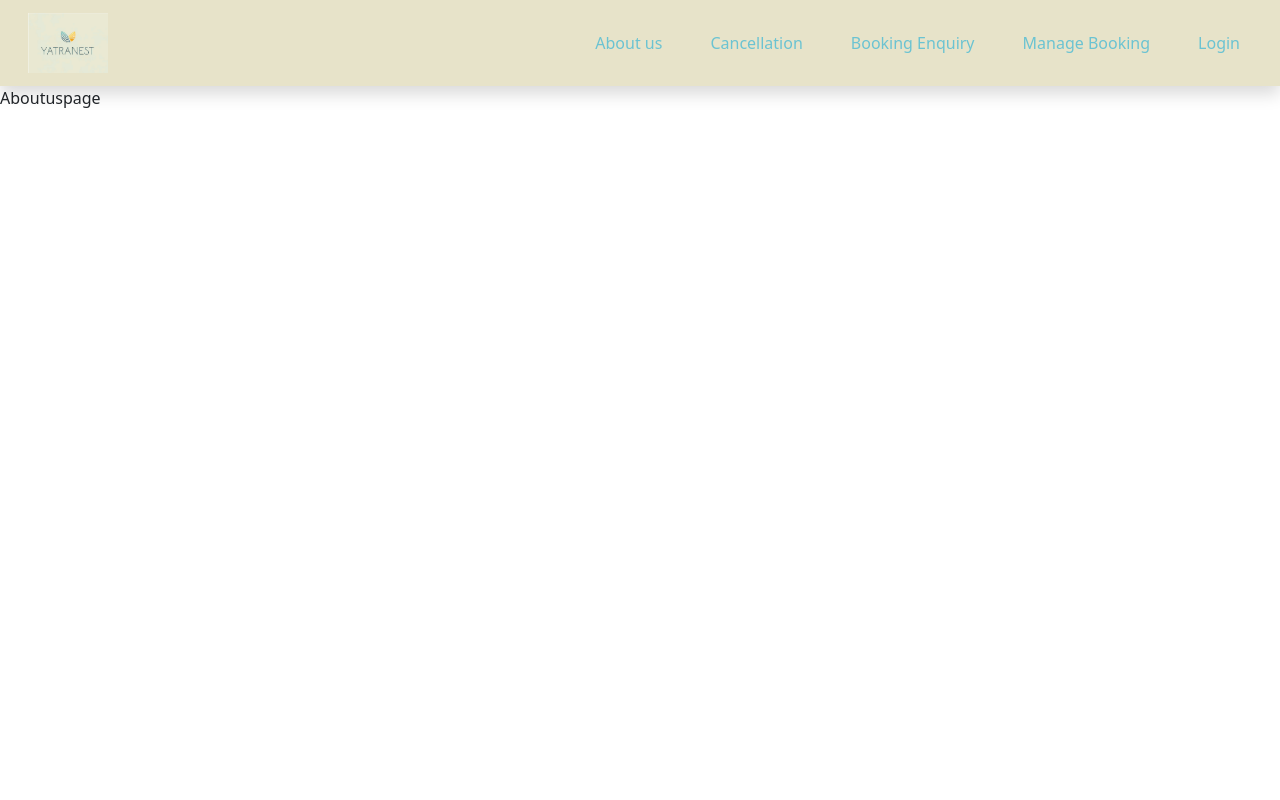
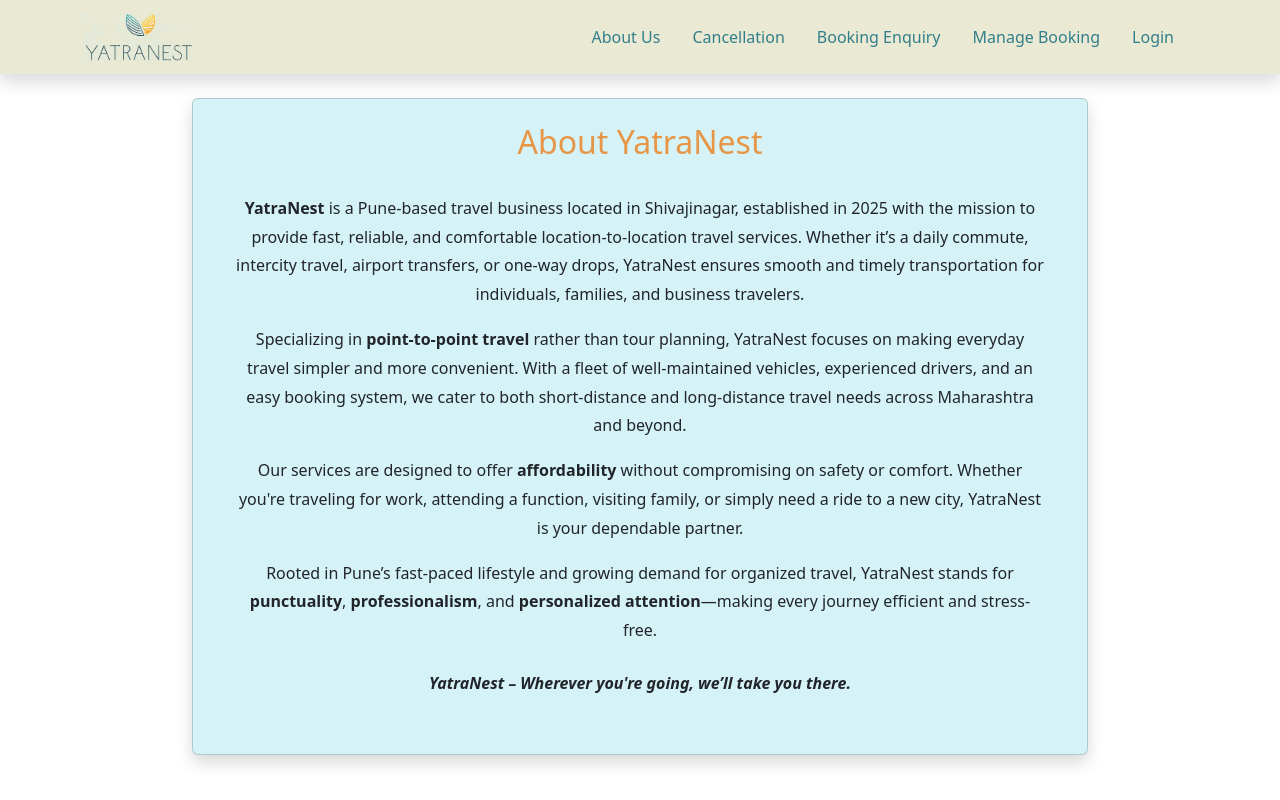
Before and after one commit to Kshitij-Shinde-dev/YatraNest, a React (Create React App) app: page /Aboutuspage in a window 1280 px wide. Built offline with nearby package versions, Linux system fonts and the light colour scheme.

Commit message:
init about & nav change

```diff
--- a/src/components/aboutuspage/Aboutuspage.css
+++ b/src/components/aboutuspage/Aboutuspage.css
@@ -0,0 +1,14 @@
+.card{
+    max-width: 70%;
+    margin: 2rem;
+    padding: 3rem;
+    align-items: center;
+    text-align: center;
+    background-color: #84d9e857;
+}
+.heading{
+    color: #e69646;
+}
+p {
+  line-height: 1.8;
+}
--- a/src/components/aboutuspage/Aboutuspage.js
+++ b/src/components/aboutuspage/Aboutuspage.js
@@ -1,9 +1,49 @@
 import React from 'react'
 import "./Aboutuspage.css"
+import { Card } from 'react-bootstrap'
 
 function Aboutuspage() {
   return (
-    <div>Aboutuspage</div>
+    <div className='d-flex justify-content-center align-items-center '>
+       <Card className="card shadow p-4 my-4">
+      <h2 className="mb-3">
+        <span className="heading">About YatraNest</span>
+      </h2>
+
+      <Card.Body className="fs-6 text-dark">
+        <p>
+          <strong>YatraNest</strong> is a Pune-based travel business located in Shivajinagar,
+          established in 2025 with the mission to provide fast, reliable, and comfortable
+          location-to-location travel services. Whether it’s a daily commute, intercity travel,
+          airport transfers, or one-way drops, YatraNest ensures smooth and timely transportation
+          for individuals, families, and business travelers.
+        </p>
+
+        <p>
+          Specializing in <strong>point-to-point travel</strong> rather than tour planning,
+          YatraNest focuses on making everyday travel simpler and more convenient. With a fleet of
+          well-maintained vehicles, experienced drivers, and an easy booking system, we cater to
+          both short-distance and long-distance travel needs across Maharashtra and beyond.
+        </p>
+
+        <p>
+          Our services are designed to offer <strong>affordability</strong> without compromising on
+          safety or comfort. Whether you're traveling for work, attending a function, visiting
+          family, or simply need a ride to a new city, YatraNest is your dependable partner.
+        </p>
+
+        <p>
+          Rooted in Pune’s fast-paced lifestyle and growing demand for organized travel, YatraNest
+          stands for <strong>punctuality</strong>, <strong>professionalism</strong>, and
+          <strong> personalized attention</strong>—making every journey efficient and stress-free.
+        </p>
+
+        <p className="fw-semibold fst-italic text-center mt-4">
+          YatraNest – Wherever you're going, we’ll take you there.
+        </p>
+      </Card.Body>
+    </Card>
+    </div>
   )
 }
 
--- a/src/components/navigationheader/Navigationheader.css
+++ b/src/components/navigationheader/Navigationheader.css
@@ -1,18 +1,30 @@
-.img{
-    max-width: 5rem;
-    max-height: 5rem;
+.img {
+  max-width: 7rem;
+  max-height: 7rem;
 }
-.color1{
-    background-color: #e7e3c9;
+.color1 {
+  background-color: #eae9d3 !important; /* ensure it overrides Bootstrap */
 }
-.spacing{
-    margin-right: 2rem;
+
+.spacing {
+  margin-right: 1rem;
 }
-.navbg{
-    color: #6bc3d2;
-    /* background-color: #6bc3d2; */
-    border: 0cm;
-    border-radius: 10px;
-    padding-left: 3rem;
-    padding-right: 3rem;
+
+.navbg {
+  color: #327f8c !important;
+  background-color: transparent;
+  border: none;
+  padding: 0.5rem 1rem;
+  border-radius: 10px;
+  font-weight: 400;
+  transition: background-color 0.3s ease, color 0.3s ease;
 }
+
+.navbg:hover {
+  background-color: #e5e4cc;
+  color: #45929f !important;
+}
+
+.stick {
+  z-index: 1030;
+}
--- a/src/components/navigationheader/Navigationheader.js
+++ b/src/components/navigationheader/Navigationheader.js
@@ -1,30 +1,29 @@
-import React from 'react'
+import React from 'react';
 import Container from 'react-bootstrap/Container';
 import Nav from 'react-bootstrap/Nav';
 import Navbar from 'react-bootstrap/Navbar';
-import NavDropdown from 'react-bootstrap/NavDropdown';
-import './Navigationheader.css'
+import './Navigationheader.css';
 
 function Navigationheader() {
   return (
-    <div>
-      <Navbar expand="lg" className='shadow color1 sticky'>
-        <Container>
-          <Navbar.Brand href='/'><img src='./Images/YatraNest.png' alt='logo' className='img ms-3'></img></Navbar.Brand>
-          <Navbar.Toggle aria-controls="basic-navbar-nav" />
-        </Container>
-         <Navbar.Collapse id="basic-navbar-nav">
-          <Nav className="me-auto">
-            <Nav.Link href="/Aboutuspage" className='spacing navbg'>About&nbsp;us</Nav.Link>
-            <Nav.Link href="/Cancellationpage" className='spacing navbg'>Cancellation</Nav.Link>
-            <Nav.Link href='/Bookingenquirypage' className='spacing navbg'>Booking&nbsp;Enquiry</Nav.Link>
-            <Nav.Link href='/Managebookingpage' className='spacing navbg'>Manage&nbsp;Booking</Nav.Link>
-            <Nav.Link href='/Loginpage' className='spacing navbg'>Login</Nav.Link>
+    <Navbar expand="lg" className="shadow color1 stick" sticky="top">
+      <Container>
+        <Navbar.Brand href="/">
+          <img src="./Images/YatraNest-2.png" alt="YatraNest Logo" className="img spacing" />
+        </Navbar.Brand>
+        <Navbar.Toggle aria-controls="basic-navbar-nav" />
+        <Navbar.Collapse id="basic-navbar-nav">
+          <Nav className="ms-auto">
+            <Nav.Link href="/Aboutuspage" className="navbg spacing">About&nbsp;Us</Nav.Link>
+            <Nav.Link href="/Cancellationpage" className="navbg spacing">Cancellation</Nav.Link>
+            <Nav.Link href="/Bookingenquirypage" className="navbg spacing">Booking&nbsp;Enquiry</Nav.Link>
+            <Nav.Link href="/Managebookingpage" className="navbg spacing">Manage&nbsp;Booking</Nav.Link>
+            <Nav.Link href="/Loginpage" className="navbg spacing">Login</Nav.Link>
           </Nav>
-          </Navbar.Collapse>
-      </Navbar>
-    </div>
-  )
+        </Navbar.Collapse>
+      </Container>
+    </Navbar>
+  );
 }
 
-export default Navigationheader
+export default Navigationheader;
```
Also changed, not shown: public/Images/YatraNest-2.png (added).
